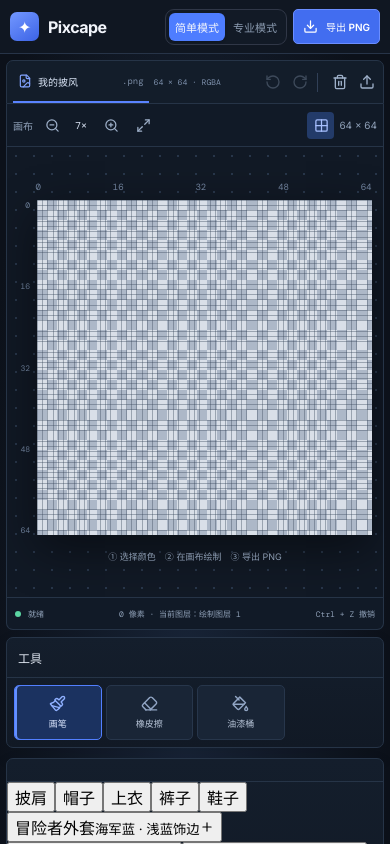
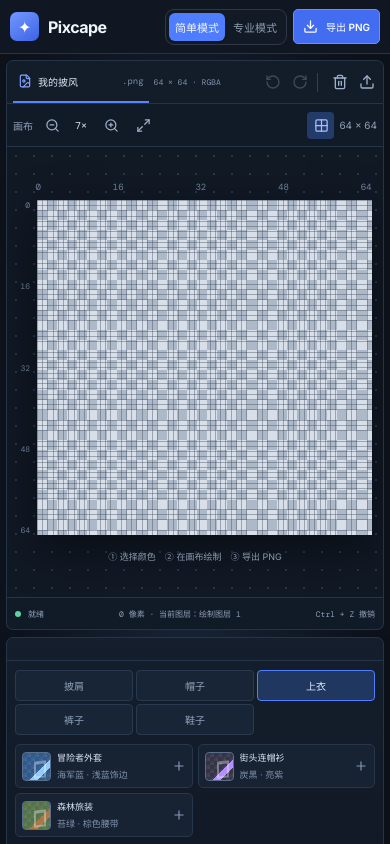
Before and after one commit to liseezn/Pixcape, a React (Vite) app: page / in a window 390 px wide. Shown: the top 844 px of the page. Built offline with nearby package versions, Linux system fonts and the light colour scheme.

Commit message:
Style the preset asset browser for desktop and mobile

```diff
--- a/src/styles.css
+++ b/src/styles.css
@@ -67,3 +67,32 @@
 .preview-tabs button { min-width: 0; padding: 7px 5px; }
 .three-model-stage { min-height: 300px; }
 .three-preview-canvas { z-index: 1; }
+
+
+/* Quick skin assembly: compact preset asset browser */
+.assets-panel .assets-title { display: inline-flex; align-items: center; gap: 6px; color: #e0e7f2; }
+.asset-categories { display: grid; grid-template-columns: repeat(5, minmax(0, 1fr)); gap: 3px; padding: 9px 8px 6px; }
+.asset-categories button { min-width: 0; padding: 7px 1px; border: 1px solid #293a50; border-radius: 4px; background: #182536; color: #92a4bd; font-size: 10px; }
+.asset-categories button:hover { border-color: #5277c4; color: #e8efff; }
+.asset-categories button.active { border-color: #527fff; background: #20375f; color: #e5edff; }
+.asset-list { display: flex; flex-direction: column; gap: 5px; padding: 3px 8px 8px; }
+.asset-card { display: flex; align-items: center; gap: 8px; width: 100%; min-width: 0; padding: 7px; border: 1px solid #27364b; border-radius: 5px; background: #172232; color: #aab9ce; text-align: left; }
+.asset-card:hover { border-color: #5479c6; background: #1d2c42; color: #f0f5ff; }
+.asset-card > svg { flex-shrink: 0; margin-left: auto; color: #8499b8; }
+.asset-swatch { display: block; position: relative; width: 34px; height: 34px; flex-shrink: 0; overflow: hidden; border: 1px solid #5b6e89; border-radius: 4px; image-rendering: pixelated; }
+.asset-swatch::before { content: ''; position: absolute; inset: 0; opacity: .45; background-image: linear-gradient(45deg,#ffffff24 25%,transparent 25%,transparent 75%,#ffffff24 75%),linear-gradient(45deg,#ffffff24 25%,transparent 25%,transparent 75%,#ffffff24 75%); background-position: 0 0,4px 4px; background-size: 8px 8px; }
+.asset-swatch i { position: absolute; left: 11px; top: 8px; width: 12px; height: 17px; border: 2px solid #ffffff55; border-top-width: 3px; transform: skewY(-7deg); }
+.asset-copy { display: flex; flex-direction: column; gap: 4px; min-width: 0; }
+.asset-copy strong { overflow: hidden; color: #dce6f5; font-size: 10px; font-weight: 600; text-overflow: ellipsis; white-space: nowrap; }
+.asset-copy small { overflow: hidden; color: #8193ad; font-size: 9px; text-overflow: ellipsis; white-space: nowrap; }
+.asset-hint { margin: 0; padding: 0 10px 11px; color: #7f91aa; font-size: 9px; line-height: 1.55; }
+@media (max-width: 1050px) {
+  .asset-categories { grid-template-columns: repeat(3, minmax(0, 1fr)); }
+}
+@media (max-width: 780px) {
+  .assets-panel { order: -1; }
+  .asset-list { display: grid; grid-template-columns: repeat(2, minmax(0, 1fr)); }
+  .asset-card { gap: 6px; padding: 6px; }
+  .asset-swatch { width: 29px; height: 29px; }
+  .asset-copy strong { font-size: 9px; }
+}
```
